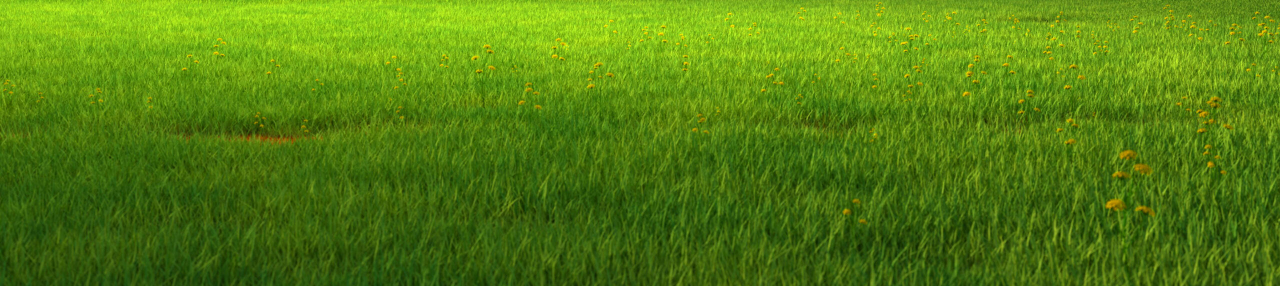
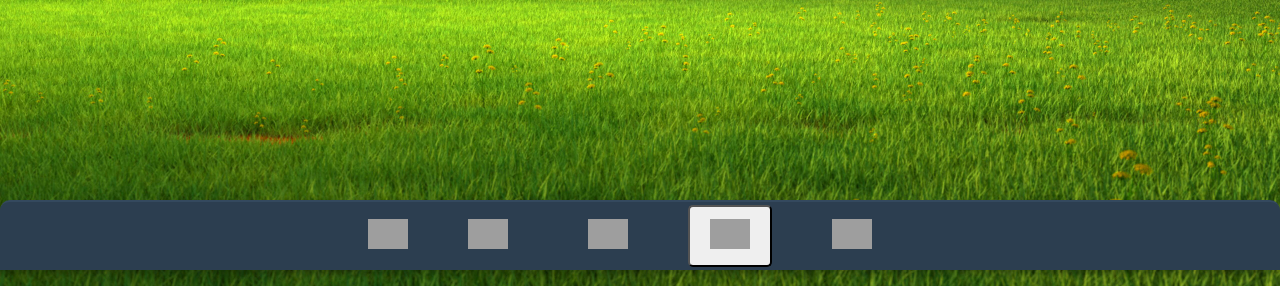
Before and after one commit to HugoVitse/Virtual-Desktop, a Django app: page /desktop/ in a window 1280 px wide. Shown: the part 530-816 px from the top of the page. Run offline with Django 5.2, Linux system fonts and the light colour scheme; a user stored in the database is signed in; data comes from the database, SQL or seed files in the repository; both versions use the stored data as it was after the commit; grey boxes are pictures that could not be loaded.

Commit message:
barre de naviguation + premier prototype mini terminal

```diff
--- /dev/null
+++ b/desktop/static/css/navbar.css
@@ -0,0 +1,80 @@
+/* Navbar fixée en bas */
+.navbar {
+    background-color: #2c3e50; /* Fond sombre élégant */
+    border-top: 2px solid #34495e; /* Bordure subtile pour la séparation */
+    border-radius: 10px 10px 0 0; /* Coins arrondis pour un effet doux */
+    box-shadow: 0 4px 8px rgba(0, 0, 0, 0.3); /* Ombre discrète */
+    height: 70px; /* Hauteur ajustée */
+    position: fixed;
+    bottom: 0;
+    left: 0;
+    width: 100%;
+    z-index: 9999; /* Assure que la navbar reste au-dessus des autres éléments */
+    display: flex;
+    justify-content: center; /* Centrer horizontalement */
+    align-items: center; /* Centrer verticalement */
+    padding: 0 20px; /* Espacement à gauche et à droite */
+    box-sizing: border-box; /* Inclut les bordures dans la taille totale */
+}
+
+/* Conteneur pour les liens dans la navbar */
+.navbar-container {
+    display: flex;
+    justify-content: center; /* Centrer horizontalement */
+    align-items: center; /* Centrer verticalement */
+    width: 100%;
+    max-width: 1100px; /* Limiter la largeur de la navbar pour un meilleur rendu */
+}
+
+/* Style du logo dans la navbar */
+.navbar-logo {
+    margin-right: 20px; /* Espacement à droite du logo */
+}
+
+.logo {
+    width: 40px; /* Largeur du logo */
+    height: auto; /* Laisser la hauteur s'ajuster automatiquement */
+    transition: transform 0.3s ease; /* Effet de transition pour le survol */
+}
+
+/* Effet de survol pour le logo */
+.navbar-logo:hover .logo {
+    transform: scale(1.1); /* Légère animation pour agrandir le logo au survol */
+}
+
+/* Liens de la navbar */
+.nav-link {
+    font-family: 'Roboto', sans-serif;
+    font-size: 1.1em;
+    font-weight: 600;
+    color: #ddd; /* Couleur claire pour les liens */
+    margin: 0 20px; /* Espacement entre les liens */
+    padding: 12px 20px; /* Un peu de padding pour espacer les éléments */
+    text-transform: uppercase; /* Texte en majuscules pour un look plus moderne */
+    border-radius: 5px; /* Coins arrondis pour les liens */
+    transition: all 0.3s ease; /* Transition fluide pour les effets de survol */
+}
+
+/* Effet de survol pour les liens */
+.nav-link:hover {
+    background-color: #007bff; /* Changer le fond au survol */
+    color: #fff; /* Changer la couleur du texte au survol */
+    transform: translateY(-2px); /* Légère animation au survol */
+}
+
+/* Adaptation pour les petits écrans */
+@media (max-width: 768px) {
+    .navbar {
+        height: 60px; /* Réduire la hauteur sur petits écrans */
+        padding: 0 10px;
+    }
+
+    .logo {
+        width: 30px; /* Réduire la taille du logo sur petits écrans */
+    }
+
+    .nav-link {
+        font-size: 1em;
+        margin: 0 10px; /* Réduire l'espacement entre les liens */
+    }
+}
--- a/desktop/templates/desktop/desktop.html
+++ b/desktop/templates/desktop/desktop.html
@@ -14,14 +14,14 @@
             <p style="color: white; text-shadow: 1px 1px 2px black;">Aucun fichier pour l'instant.</p>
         {% endfor %}
     </div>
+
     <script>
         function openFile(fileId) {
             alert("Ouvrir le fichier ID: " + fileId);
-            // Ici, tu peux rediriger vers l'affichage du fichier, par exemple:
+            // Rediriger vers la page du fichier si nécessaire
             // window.location.href = "/files/" + fileId;
         }
     </script>
-
 {% endblock %}
 
 {% block extra_head %}
--- a/desktop/urls.py
+++ b/desktop/urls.py
@@ -1,6 +1,8 @@
 from django.urls import path
 from . import views
+from .views import desktop_view
 
 urlpatterns = [
     path("", views.desktop_view, name="desktop"),
+    path("terminal/", desktop_view, name="terminal")
 ]
--- a/desktop/views.py
+++ b/desktop/views.py
@@ -1,11 +1,35 @@
-# desktop/views.py
+import subprocess
 from django.shortcuts import render
+from django.contrib.auth.decorators import login_required
 from files.models import File
-from django.contrib.auth.decorators import login_required
-
 
 @login_required
 def desktop_view(request):
-    # Cette vue rendra le template desktop.html
-    files = File.objects.filter(user_id=request.user.id)  # Afficher uniquement les fichiers de l'utilisateur connecté
-    return render(request, 'desktop/desktop.html', {'files': files})
+    # Récupérer les fichiers de l'utilisateur connecté
+    files = File.objects.filter(user_id=request.user.id)
+
+    # Initialiser les variables pour le terminal
+    output = ""
+    error = ""
+
+    if request.method == "POST":
+        command = request.POST.get("command", "").strip()
+
+        if command:  # Éviter d'exécuter une commande vide
+            try:
+                # Exécuter la commande shell en mode sécurisé
+                result = subprocess.run(
+                    command, shell=True, capture_output=True, text=True, timeout=5
+                )
+                output = result.stdout
+                error = result.stderr
+            except Exception as e:
+                error = str(e)
+
+    context = {
+        "files": files,  # Affichage des fichiers de l'utilisateur
+        "output": output,  # Résultat du terminal
+        "error": error,  # Erreur éventuelle du terminal
+    }
+
+    return render(request, "desktop/desktop.html", context)
--- a/files/urls.py
+++ b/files/urls.py
@@ -2,6 +2,6 @@ from django.urls import path
 from . import views
 
 urlpatterns = [
-    path('', views.file_view, name='file_view'),  # Vue de l'explorateur de fichiers
-    path('upload/', views.upload_file, name='upload_file'),  # Vue pour télécharger un fichier
+    path('', views.file_view, name='file_view'),
+    path('upload/', views.upload_file, name='upload_file'),
 ]
--- a/mysite/settings.py
+++ b/mysite/settings.py
@@ -128,6 +128,10 @@ STATIC_URL = 'static/'
 MEDIA_URL = 'media/'
 MEDIA_ROOT = os.path.join(BASE_DIR, 'media')
 
+STATICFILES_DIRS = [
+    BASE_DIR / "static",  # Le dossier 'static' dans la racine du projet
+    BASE_DIR / "desktop" / "static",  # Le dossier 'static' dans le dossier 'desktop'
+]
 # Default primary key field type
 # https://docs.djangoproject.com/en/5.1/ref/settings/#default-auto-field
 
--- a/templates/base.html
+++ b/templates/base.html
@@ -1,3 +1,5 @@
+{% load static %}
+
 <!DOCTYPE html>
 <html lang="fr">
 <head>
@@ -7,13 +9,17 @@
 
     {% block extra_head %}
     <!-- Tout code supplémentaire (CSS, JS) ici -->
+    <link rel="stylesheet" type="text/css" href="{% static 'css/navbar.css' %}">
     {% endblock %}
 </head>
 <body>
     <!-- Menu de navigation -->
+    {% include 'navbar.html' %}
+
+    <!-- Zone de connexion pour les utilisateurs non authentifiés -->
     <nav>
         {% if user.is_authenticated %}
-
+            <!-- Les utilisateurs connectés peuvent voir un menu supplémentaire ou autre ici -->
         {% else %}
             <a href="{% url 'login' %}">Connexion</a> | <a href="{% url 'register' %}">Inscription</a>
         {% endif %}
--- /dev/null
+++ b/templates/navbar.html
@@ -0,0 +1,183 @@
+{% load static %}
+
+{% block content %}
+    <!-- Terminal moderne et stylisé -->
+    <div id="terminal-container" class="terminal-container">
+        <div class="terminal-header">
+            <span class="terminal-title">Terminal</span>
+            <button class="close-btn" onclick="toggleTerminal()">✕</button>
+        </div>
+        <div class="terminal-output" id="terminal-output">
+            {% if output %}
+                <pre class="output">{{ output }}</pre>
+            {% endif %}
+            {% if error %}
+                <pre class="error">{{ error }}</pre>
+            {% endif %}
+        </div>
+        <form method="POST" id="terminal-form">
+            {% csrf_token %}
+            <input type="text" name="command" class="terminal-input" placeholder="Tapez une commande..." required autofocus />
+            <button type="submit" class="terminal-btn">Exécuter</button>
+        </form>
+    </div>
+
+    <!-- Navbar fixée en bas -->
+    <nav class="navbar navbar-expand-lg navbar-dark bg-dark fixed-bottom">
+        <div class="navbar-container">
+            <a href="/desktop" class="navbar-logo">
+                <img src="https://upload.wikimedia.org/wikipedia/commons/c/c7/Windows_logo_-_2012.png" alt="Logo" class="logo" />
+            </a>
+            <a href="/desktop" class="nav-link">
+                <img src="https://upload.wikimedia.org/wikipedia/commons/9/9d/Windows_10_File_Explorer_icon.png" alt="LogoExplorer" class="logo" />
+            </a>
+            <a href="/desktop" class="nav-link">
+                <img src="https://img.icons8.com/?size=512&id=kzZctsAbGur5&format=png" alt="LogoAgenda" class="logo" />
+            </a>
+            <button onclick="toggleTerminal()" class="toggle-terminal-btn nav-link">
+                <img src="https://upload.wikimedia.org/wikipedia/commons/thumb/5/51/Windows_Terminal_logo.svg/1200px-Windows_Terminal_logo.svg.png" alt="LogoTerminal" class="logo" />
+            </button>
+            <a href="/desktop" class="nav-link">
+                <img src="https://img.icons8.com/?size=512&id=qA3w9Yp2vY7r&format=png" alt="LogoMeteo" class="logo" />
+            </a>
+        </div>
+    </nav>
+{% endblock %}
+
+{% block extra_head %}
+    <link rel="stylesheet" type="text/css" href="{% static 'css/navbar.css' %}">
+    <style>
+        /* Terminal moderne */
+        .terminal-container {
+            position: fixed;
+            bottom: 80px;
+            left: 50%;
+            transform: translateX(-50%);
+            width: 60%;
+            max-width: 700px;
+            background: #1e1e1e;
+            border-radius: 10px;
+            color: white;
+            padding: 15px;
+            box-shadow: 0px 10px 30px rgba(0, 0, 0, 0.5);
+            display: none;
+            z-index: 1000;
+            transition: all 0.3s ease-in-out;
+        }
+
+        /* Effet visible */
+        .terminal-container.active {
+            display: block;
+        }
+
+        /* En-tête du terminal */
+        .terminal-header {
+            display: flex;
+            justify-content: space-between;
+            align-items: center;
+            background: #333;
+            padding: 10px;
+            border-radius: 8px 8px 0 0;
+        }
+
+        .terminal-title {
+            font-weight: bold;
+            color: #fff;
+        }
+
+        /* Bouton de fermeture */
+        .close-btn {
+            background: #ff5555;
+            border: none;
+            color: white;
+            padding: 5px 10px;
+            cursor: pointer;
+            border-radius: 5px;
+            transition: background 0.3s;
+        }
+
+        .close-btn:hover {
+            background: #ff2222;
+        }
+
+        /* Zone de sortie du terminal */
+        .terminal-output {
+            background: #111;
+            padding: 15px;
+            height: 200px;
+            overflow-y: auto;
+            border-radius: 5px;
+            font-family: "Courier New", monospace;
+            font-size: 14px;
+            color: #4ef56c;
+        }
+
+        /* Entrée de commande */
+        .terminal-input {
+            width: calc(100% - 80px);
+            padding: 10px;
+            margin-top: 10px;
+            border: none;
+            background: #2a2a2a;
+            color: white;
+            border-radius: 5px;
+            outline: none;
+            font-size: 14px;
+        }
+
+        /* Bouton Exécuter */
+        .terminal-btn {
+            background: #3a82f7;
+            border: none;
+            color: white;
+            padding: 10px 15px;
+            margin-top: 10px;
+            cursor: pointer;
+            border-radius: 5px;
+            transition: background 0.3s;
+        }
+
+        .terminal-btn:hover {
+            background: #1a62d7;
+        }
+
+        /* Erreur */
+        .error {
+            color: #ff4444;
+        }
+    </style>
+
+    <script>
+        function toggleTerminal(forceOpen = false) {
+            let terminal = document.getElementById("terminal-container");
+            let isVisible = terminal.classList.contains("active");
+
+            if (forceOpen || !isVisible) {
+                terminal.classList.add("active");
+                localStorage.setItem("terminalOpen", "true");
+            } else {
+                terminal.classList.remove("active");
+                localStorage.setItem("terminalOpen", "false");
+            }
+        }
+
+        document.addEventListener("DOMContentLoaded", function () {
+            // Vérifier si le terminal était ouvert avant le rechargement
+            if (localStorage.getItem("terminalOpen") === "true") {
+                toggleTerminal(true);
+            }
+
+            let form = document.getElementById("terminal-form");
+            let outputDiv = document.getElementById("terminal-output");
+
+            form.addEventListener("submit", function () {
+                localStorage.setItem("terminalOpen", "true");
+
+                // Scroll automatique vers le bas après exécution d'une commande
+                setTimeout(() => {
+                    outputDiv.scrollTop = outputDiv.scrollHeight;
+                }, 100);
+            });
+        });
+    </script>
+{% endblock %}
```
Also changed, not shown: templates/terminal.html (added, +31 -0 lines), db.sqlite3, 1 other file.
